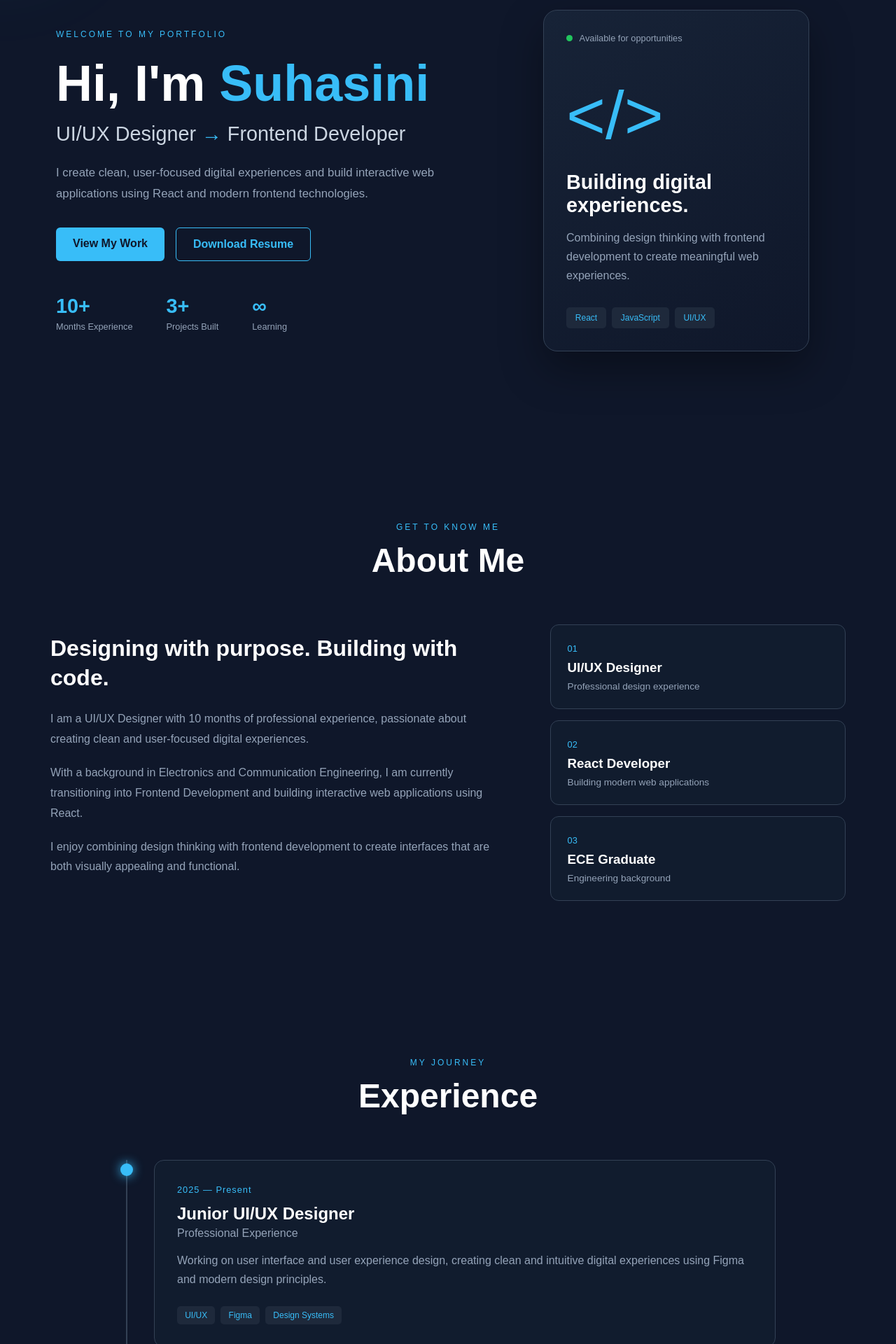
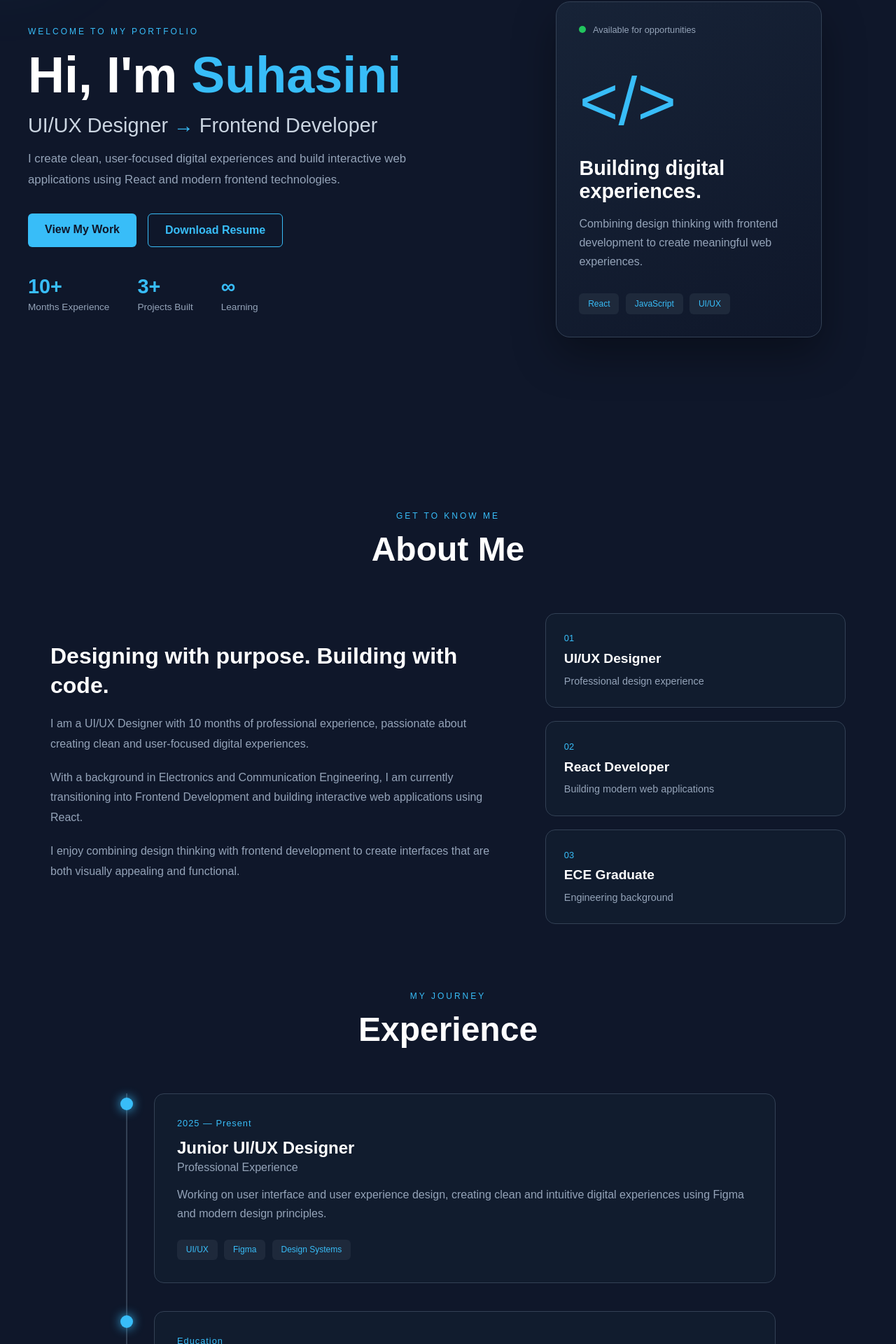
Before and after one commit to Suhasiniphatak/Portfolio-Suhasini-Phatak, a React app: page / in a window 1280 px wide. Shown: the part 166-2086 px from the top of the page at 70% size. Built offline with nearby package versions, Linux system fonts and the light colour scheme; the HTML template or start-up script is replaced by a standard one.

Commit message:
Updated the spacing and alignments

```diff
--- a/src/index.css
+++ b/src/index.css
@@ -100,7 +100,7 @@ nav a:hover {
   min-height: 100vh;
   display: flex;
   align-items: center;
-  padding: 7rem 5rem 4rem;
+  padding: 4rem 1.2rem 3rem;
 }
 
 .hero-container {
@@ -109,7 +109,7 @@ nav a:hover {
   margin: auto;
   display: grid;
   grid-template-columns: 1.1fr 0.9fr;
-  gap: 5rem;
+  gap: 4rem;
   align-items: center;
 }
 
@@ -117,7 +117,7 @@ nav a:hover {
   color: #38bdf8;
   font-size: 0.75rem;
   letter-spacing: 3px;
-  margin-bottom: 1.5rem;
+  margin-bottom: 1rem;
 }
 
 .hero-left h1 {
@@ -134,7 +134,7 @@ nav a:hover {
   font-size: 1.8rem;
   font-weight: 500;
   color: #cbd5e1;
-  margin-bottom: 1.5rem;
+  margin-bottom: 1rem;
 }
 
 .hero-left h2 span {
@@ -152,7 +152,7 @@ nav a:hover {
 .hero-actions {
   display: flex;
   gap: 1rem;
-  margin-bottom: 3rem;
+  margin-bottom: 2.5rem;
 }
 
 .primary-button,
@@ -191,7 +191,7 @@ nav a:hover {
 
 .hero-stats {
   display: flex;
-  gap: 3rem;
+  gap: 2.5rem;
 }
 
 .hero-stats h3 {
@@ -202,7 +202,7 @@ nav a:hover {
 
 .hero-stats p {
   color: #94a3b8;
-  font-size: 0.8rem;
+  font-size: 0.85rem;
 }
 
 /* ================= HERO VISUAL ================= */
@@ -234,8 +234,8 @@ nav a:hover {
 }
 
 .status {
-  width: 9px;
-  height: 9px;
+  width: 10px;
+  height: 10px;
   background: #22c55e;
   border-radius: 50%;
 }
@@ -243,7 +243,7 @@ nav a:hover {
 .visual-icon {
   font-size: 6rem;
   color: #38bdf8;
-  margin: 3rem 0 1.5rem;
+  margin: 2.5rem 0 1.5rem;
 }
 
 .visual-card h3 {
@@ -258,14 +258,14 @@ nav a:hover {
 
 .visual-tags {
   display: flex;
-  gap: 0.5rem;
+  gap: 0.6rem;
   flex-wrap: wrap;
   margin-top: 2rem;
 }
 
 .visual-tags span {
   padding: 0.5rem 0.8rem;
-  border-radius: 5px;
+  border-radius: 6px;
   background: #1e293b;
   color: #38bdf8;
   font-size: 0.75rem;
@@ -294,38 +294,39 @@ nav a:hover {
 .about {
   max-width: 1200px;
   margin: auto;
-  padding: 7rem 2rem;
+  padding: 6rem 2rem 3rem;
 }
 
 .about-container {
   display: grid;
   grid-template-columns: 1.2fr 0.8fr;
-  gap: 5rem;
+  gap: 4rem;
   align-items: center;
 }
 
 .about-text h3 {
   font-size: 2rem;
   line-height: 1.3;
-  margin-bottom: 1.5rem;
+  margin-bottom: 1.2rem;
 }
 
 .about-text p {
   color: #94a3b8;
   line-height: 1.8;
   margin-bottom: 1.2rem;
+  font-size: 1rem;
 }
 
 .about-highlights {
   display: flex;
   flex-direction: column;
-  gap: 1rem;
+  gap: 1.2rem;
 }
 
 .highlight-card {
-  padding: 1.5rem;
+  padding: 1.6rem;
   border: 1px solid #334155;
-  border-radius: 12px;
+  border-radius: 14px;
   background: #111c2e;
   transition: transform 0.3s ease, border-color 0.3s ease;
 }
@@ -341,12 +342,14 @@ nav a:hover {
 }
 
 .highlight-card h3 {
-  margin: 0.5rem 0;
+  margin: 0.6rem 0;
+  font-size: 1.2rem;
 }
 
 .highlight-card p {
   color: #94a3b8;
-  font-size: 0.85rem;
+  font-size: 0.9rem;
+  line-height: 1.6;
 }
 
 /* ================= EXPERIENCE ================= */
@@ -354,12 +357,12 @@ nav a:hover {
 .experience {
   max-width: 1000px;
   margin: auto;
-  padding: 7rem 2rem;
+  padding: 3rem 2rem 5rem;
 }
 
 .timeline {
   position: relative;
-  margin-top: 4rem;
+  margin-top: 2.5rem;
 }
 
 .timeline::before {
@@ -375,13 +378,17 @@ nav a:hover {
 .timeline-item {
   position: relative;
   padding-left: 3rem;
-  margin-bottom: 4rem;
+  margin-bottom: 2.5rem;
+}
+
+.timeline-item:last-child {
+  margin-bottom: 0;
 }
 
 .timeline-dot {
   position: absolute;
   left: 0;
-  top: 5px;
+  top: 6px;
   width: 18px;
   height: 18px;
   border-radius: 50%;
@@ -420,16 +427,16 @@ nav a:hover {
 
 .experience-tags {
   display: flex;
-  gap: 0.5rem;
+  gap: 0.6rem;
   flex-wrap: wrap;
   margin-top: 1.5rem;
 }
 
 .experience-tags span {
-  padding: 0.4rem 0.7rem;
+  padding: 0.45rem 0.8rem;
   background: #1e293b;
   color: #38bdf8;
-  border-radius: 5px;
+  border-radius: 6px;
   font-size: 0.75rem;
 }
 
@@ -438,7 +445,7 @@ nav a:hover {
 .skills {
   max-width: 1200px;
   margin: auto;
-  padding: 7rem 2rem;
+  padding: 3rem 2rem;
 }
 
 .skills-container {
@@ -485,7 +492,7 @@ nav a:hover {
 .services {
   max-width: 1200px;
   margin: auto;
-  padding: 7rem 2rem;
+  padding: 3rem 2rem;
 }
 
 .services-grid {
@@ -509,7 +516,7 @@ nav a:hover {
   border-color: #38bdf8;
 }
 
-.service-card > span {
+.service-card>span {
   color: #38bdf8;
   font-size: 0.8rem;
 }
@@ -542,7 +549,7 @@ nav a:hover {
 .projects {
   max-width: 1200px;
   margin: auto;
-  padding: 7rem 2rem;
+  padding: 3rem 2rem;
 }
 
 .projects-list {
@@ -662,7 +669,7 @@ nav a:hover {
 .testimonials {
   max-width: 1200px;
   margin: auto;
-  padding: 7rem 2rem;
+  padding: 3rem 2rem;
 }
 
 .testimonial-grid {
@@ -707,7 +714,7 @@ nav a:hover {
 .github {
   max-width: 1200px;
   margin: auto;
-  padding: 7rem 2rem;
+  padding: 5rem 2rem;
 }
 
 .github-container {
@@ -778,7 +785,7 @@ nav a:hover {
 .contact {
   max-width: 1200px;
   margin: auto;
-  padding: 7rem 2rem;
+  padding: 3rem 2rem;
 }
 
 .contact-container {
@@ -893,12 +900,17 @@ nav a:hover {
   }
 
   .hero {
-    padding: 7rem 2rem 4rem;
+    min-height: auto;
+    padding: 5rem 2rem;
   }
 
   .hero-container {
     grid-template-columns: 1fr;
-    gap: 4rem;
+    gap: 2.5rem;
+  }
+
+  .hero-left {
+    text-align: center;
   }
 
   .hero-left h1 {
@@ -906,12 +918,20 @@ nav a:hover {
   }
 
   .hero-visual {
-    justify-content: flex-start;
+    justify-content: center;
+  }
+
+  .about {
+    padding: 5rem 2rem;
   }
 
   .about-container {
     grid-template-columns: 1fr;
-    gap: 3rem;
+    gap: 2.5rem;
+  }
+
+  .about-text {
+    text-align: center;
   }
 
   .skills-container {
@@ -952,7 +972,8 @@ nav a:hover {
   }
 
   .hero {
-    padding: 6rem 1.2rem 3rem;
+    min-height: auto;
+    padding: 4.5rem 1.2rem 2rem;
   }
 
   .hero-left h1 {
@@ -968,7 +989,8 @@ nav a:hover {
   }
 
   .hero-stats {
-    gap: 1.5rem;
+    justify-content: space-between;
+    gap: 1rem;
   }
 
   .hero-stats h3 {
@@ -977,7 +999,48 @@ nav a:hover {
 
   .visual-card {
     width: 100%;
-    min-height: 350px;
+    min-height: 340px;
+  }
+
+  .about {
+    padding: 3rem 1.2rem;
+  }
+
+  .about-text h3 {
+    font-size: 1.7rem;
+  }
+
+  .about-highlights {
+    gap: 1rem;
+  }
+
+  .experience {
+    padding: 3rem 1.2rem
+  }
+
+  .timeline {
+    margin-top: 1rem;
+  }
+
+  .timeline-item {
+    padding-left: 2rem;
+    margin-bottom: 2rem;
+  }
+
+  .timeline-content {
+    padding: 1.5rem;
+  }
+
+  .timeline-content h3 {
+    font-size: 1.35rem;
+  }
+
+  .highlight-card {
+    padding: 1.3rem;
+  }
+
+  .section-heading {
+    margin-bottom: 4rem;
   }
 
   .section-heading h2 {
@@ -985,7 +1048,7 @@ nav a:hover {
   }
 
   .projects {
-    padding: 5rem 1rem;
+    padding: 3rem 1.2rem;
   }
 
   .project-image {
@@ -1008,6 +1071,14 @@ nav a:hover {
     text-align: center;
   }
 
+  .testimonials {
+    padding: 3rem 1.2rem;
+  }
+
+  .github {
+    padding: 3rem 1.2rem;
+  }
+
   .github-container {
     padding: 2rem;
   }
@@ -1016,8 +1087,17 @@ nav a:hover {
     font-size: 2rem;
   }
 
+  .contact {
+    padding: 3rem 1.2rem;
+  }
+
   .contact-container {
     padding: 2rem;
+  }
+
+  .skills,
+  .services {
+    padding: 3rem 1.2rem;
   }
 
   .footer-container {
```
